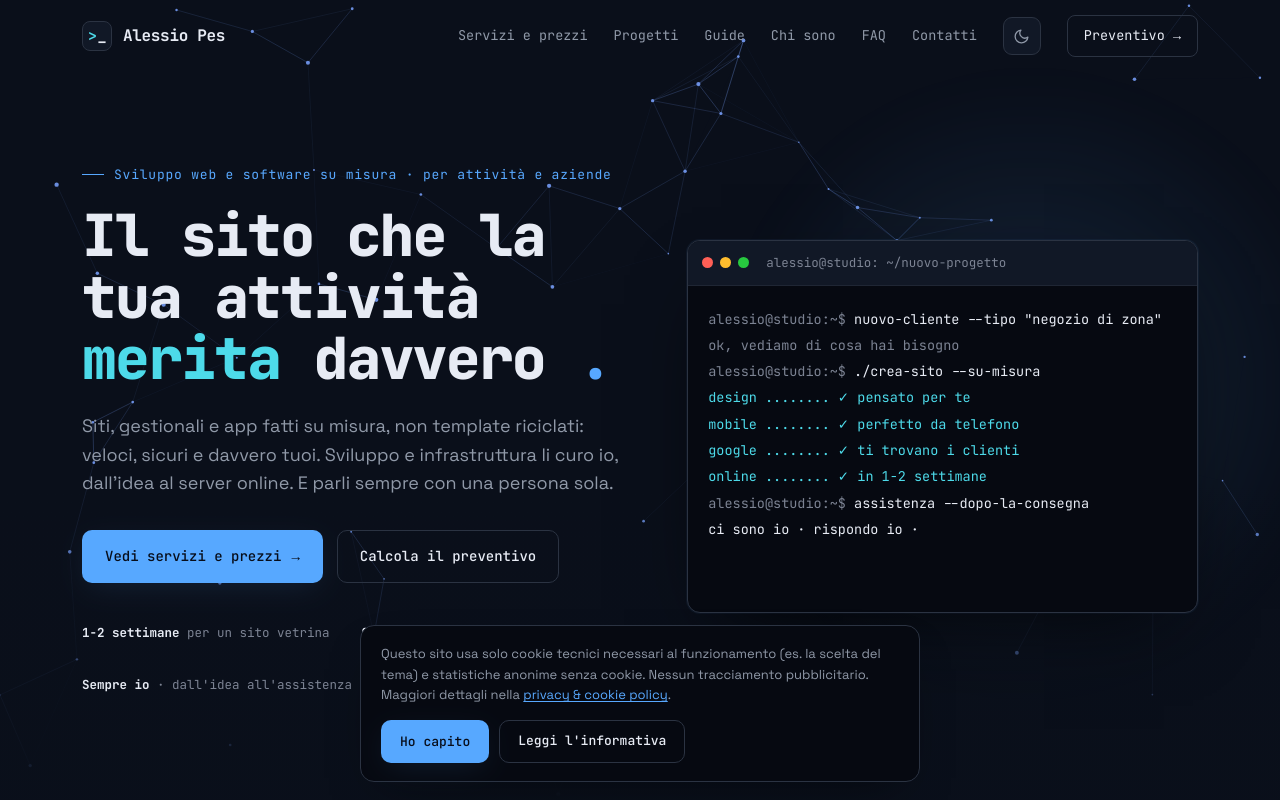
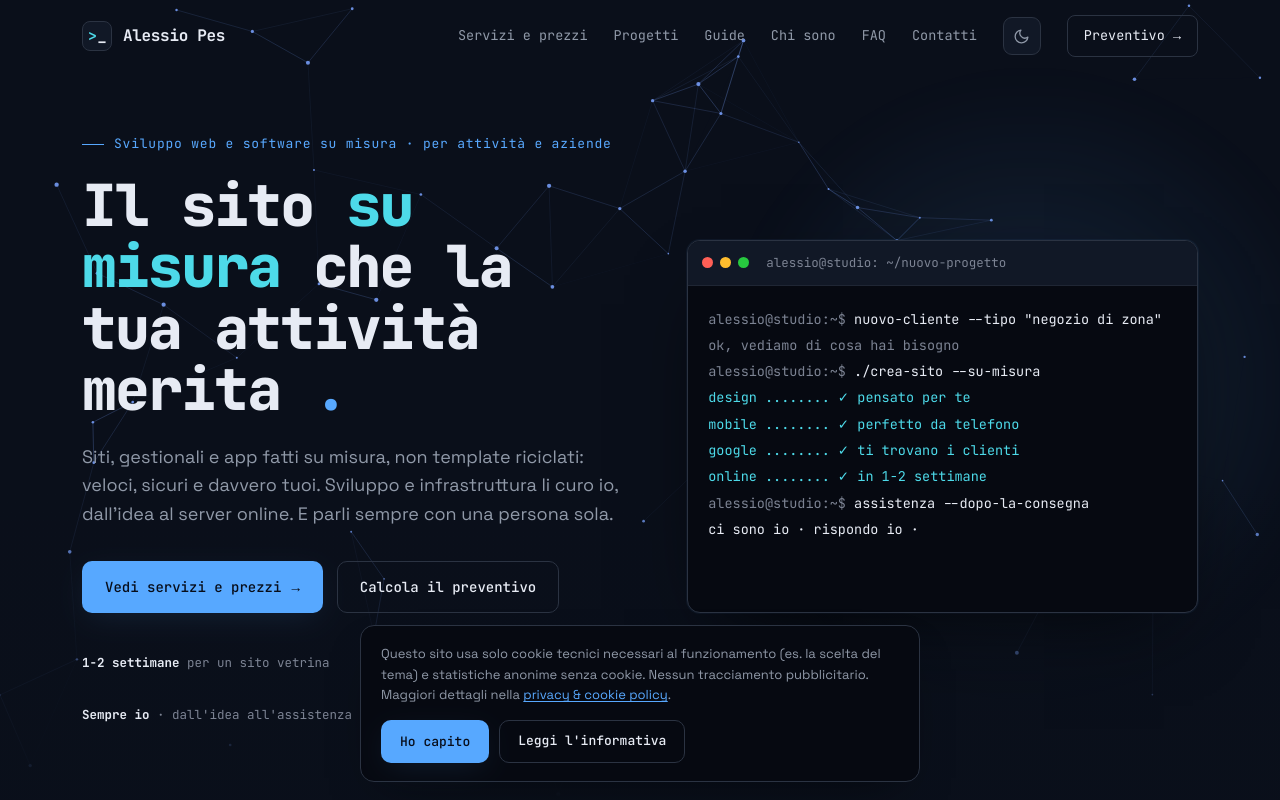
Before and after one commit to alessiopesit-boop/alessiopes-web, an Angular app: page / in a window 1280 px wide. Shown: the top 800 px of the page. Built offline with nearby package versions, Linux system fonts and the light colour scheme.

Commit message:
fix(seo): accorcia title e meta della home, keyword su misura nell'H1 (#60)
Title della home sotto i 60 caratteri e meta description sotto i 160 (prima venivano troncati da Google); l'H1 ora contiene la parola chiave "su misura", mantenendo la stessa frase.

```diff
--- a/src/app/app.routes.ts
+++ b/src/app/app.routes.ts
@@ -10,10 +10,10 @@ const SITO_VETRINA = ARTICLE_BY_SLUG['sito-vetrina-cos-e-a-chi-serve'];
 export const routes: Routes = [
   {
     path: '',
-    title: 'Alessio Pes · Siti web e software su misura per la tua attività',
+    title: 'Alessio Pes · Siti web e software su misura per attività',
     data: {
       description:
-        'Siti web, gestionali e app su misura per attività e aziende: veloci, sicuri e davvero tuoi, senza WordPress. Sviluppo e infrastruttura seguiti da una persona sola: io.',
+        'Siti web, gestionali e app su misura per attività e aziende: veloci, sicuri e davvero tuoi, senza WordPress. Sviluppo e infrastruttura, sempre io.',
     },
     loadComponent: () => import('./pages/home/home').then((m) => m.Home),
   },
--- a/src/app/core/seo.service.ts
+++ b/src/app/core/seo.service.ts
@@ -7,7 +7,7 @@ import type { Article } from './blog.data';
 /** Dominio di produzione: usato per canonical e og:url assoluti. */
 const ORIGIN = 'https://alessiopes.it';
 const DEFAULT_DESC =
-  'Siti web, gestionali e app su misura per attività e aziende: veloci, sicuri e davvero tuoi, senza WordPress. Sviluppo e infrastruttura seguiti da una persona sola: io.';
+  'Siti web, gestionali e app su misura per attività e aziende: veloci, sicuri e davvero tuoi, senza WordPress. Sviluppo e infrastruttura, sempre io.';
 
 /**
  * Aggiorna description, Open Graph, Twitter card e link canonical a ogni
--- a/src/app/pages/home/home.html
+++ b/src/app/pages/home/home.html
@@ -5,7 +5,7 @@
   <div class="wrap hero-inner">
     <div class="hero-text">
       <span class="kicker">Sviluppo web e software su misura · per attività e aziende</span>
-      <h1>Il sito che la tua attività <span class="hl">merita</span> davvero <span class="brace">.</span></h1>
+      <h1>Il sito <span class="hl">su misura</span> che la tua attività merita <span class="brace">.</span></h1>
       <p class="lede">Siti, gestionali e app fatti su misura, non template riciclati: veloci, sicuri e davvero tuoi. Sviluppo e infrastruttura li curo io, dall'idea al server online. E parli sempre con una persona sola.</p>
       <div class="hero-cta">
         <a routerLink="/servizi" class="btn btn-primary">Vedi servizi e prezzi <span class="arrow">→</span></a>
```
